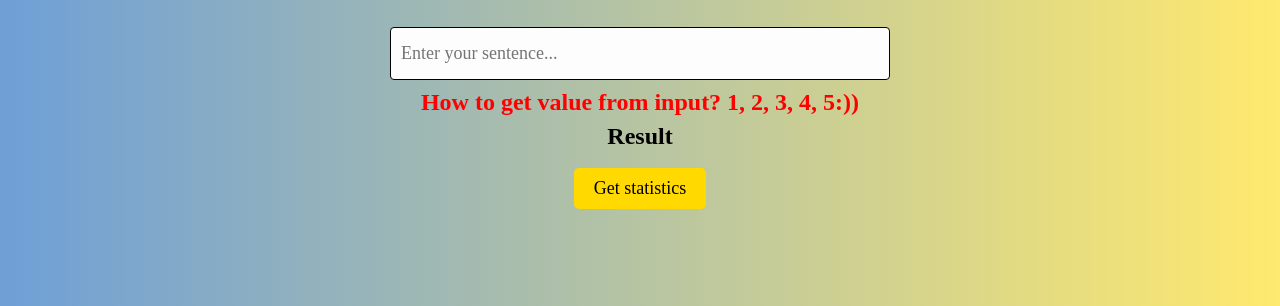
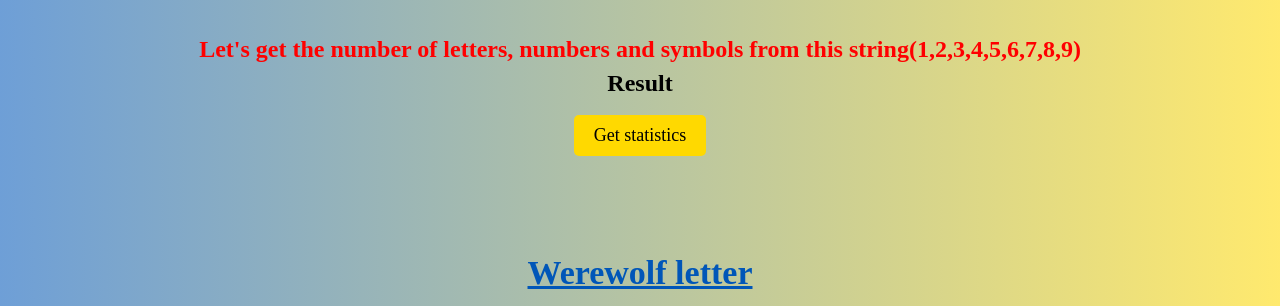
Before and after one commit to Bohdan-Dn/SoftServe_HW, a plain HTML site: page HomeWork_5/index.html in a window 1280 px wide. Shown: the part 472-778 px from the top of the page. Drawn offline with Linux system fonts and the light colour scheme.

Commit message:
add HW_5

```diff
--- a/HomeWork_5/index.html
+++ b/HomeWork_5/index.html
@@ -26,10 +26,10 @@
                 <div class="main__homework homework">
                     <h3 class="homework__title">Statistics</h3>
                     <form class="homework__form second-form" action="#">
-                        <input class="second-form__input input" id="statText"
-                            placeholder="Enter your sentence..."></input>
-                        <span class="third-form__text text" id="wolfText">How to get value from input? 1, 2, 3, 4,
-                            5:))</span>
+                        <!-- <input class="second-form__input input" id="statText"
+                            placeholder="Enter your sentence..."></input> -->
+                        <span class="third-form__text text" id="statText">Let's get the number of letters, numbers and
+                            symbols from this string(1,2,3,4,5,6,7,8,9)</span>
                         <span class="second-form__result result" id="statResult">Result</span>
                         <button class="second-form__button button" id="statButton">Get statistics</button>
                     </form>
--- a/HomeWork_5/js/script.js
+++ b/HomeWork_5/js/script.js
@@ -26,11 +26,9 @@ focusButton.addEventListener('click', () => {
 
 //Task 2
 // Statistics
-//const statText = document.getElementById('wolfText');
+const statText = document.getElementById('statText').textContent;
 const statButton = document.getElementById('statButton');
 const statResult = document.getElementById('statResult');
-
-const statText = 'How to get value from input? 1, 2, 3, 4, 5:))';
 
 const letterRE = /[a-zA-Z]/g;
 const numberRE = /[0-9]/g;
@@ -51,11 +49,10 @@ statButton.addEventListener('click', () => {
 
 // Task 3
 // Werewolf letter
-//const wolfText = document.getElementById('wolfText');
+const wolfText = document.getElementById('wolfText').textContent;
 const wolfButton = document.getElementById('wolfButton');
 const wolfResult = document.getElementById('wolfResult');
 
-const wolfText = 'iNDEPENDENCE DAY OF uKRAINE 08.24!';
 let changeNumToUnderLine = wolfText.replace(numberRE, '_');
 
 let changeUperToLower = (str) => str
```
